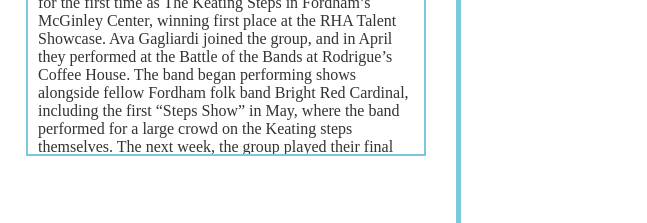
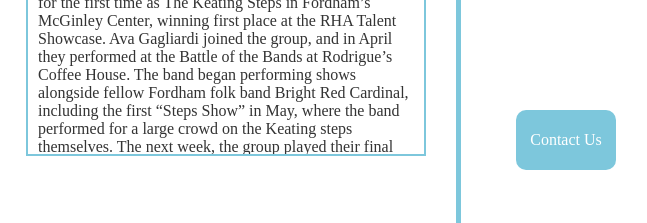
Before and after one commit to hannahcreiss/keating-steps, a plain HTML site: page index.html in a window 1280 px wide. Shown: the part 690-913 px from the top of the page, 604-1251 px from the left. Drawn offline with Linux system fonts and the light colour scheme; a web font is replaced by a local one.

Commit message:
with pop up contact box

```diff
--- a/css/main.css
+++ b/css/main.css
@@ -287,7 +287,7 @@ h2 {
 }
 #footer {
 	background-color: black;
-	height: 60px;
+	height: 30px;
 	width: 850px;
 	margin: 0 auto;
 	opacity: .8;
@@ -314,3 +314,31 @@ h2 {
 	bottom: 1px;
 	text-decoration: none;
 }
+
+#contactBox {
+	width: 100px;
+	height: 60px;
+	border-radius: 10px;
+	opacity: .8;
+	background-color: #5DBAD4;
+	position: fixed;
+	right: 60px;
+	bottom: -60px;
+	opacity: .8;
+	line-height: 60px;
+	text-align: center;
+}
+
+#contactBox:hover{
+	background-color: black;
+	cursor: pointer;
+	cursor: hand;
+}
+
+#contactBox a {
+	font-family: "Fauna One", serif;
+	color: white;
+	text-decoration: none;
+	display: block;
+
+}
--- a/index.html
+++ b/index.html
@@ -190,9 +190,10 @@
 </div><!--end of inner content-->
 
 <div id="footer">
-	<a href="mailto:gtstelzer@gmail.com?Subject=The%20Keating%20Steps" target="_top">Contact Us</a>
 	<h4>&copy; 2014 Hannah Reiss</h4>
 </div>
+
+<div id="contactBox"><a href="mailto:someone@example.com?Subject=Hello%20again" target="_top">Contact Us</a></div>
 
 
 
--- a/js/project.js
+++ b/js/project.js
@@ -13,7 +13,28 @@ $(document).ready(function() {
                 if($(window).scrollTop() < 300){
                     $("#sideNav").fadeOut();
                 }
-                    });
+
+
+
+                if($(window).scrollTop() + screen.height > $('body').height()) {
+
+
+                    $("#contactBox").animate({
+
+                        "bottom": "10",
+                        "display": "block"
+
+
+                    }, 500);
+
+                }
+
+
+            });
+
+
+
+
 
             $(".thumb").mouseenter(function(){
                 $("#videoTitle h2").html($(this).attr("alt"));
@@ -86,6 +107,7 @@ $(document).ready(function() {
 
 
 
+
   });
 
 
```
